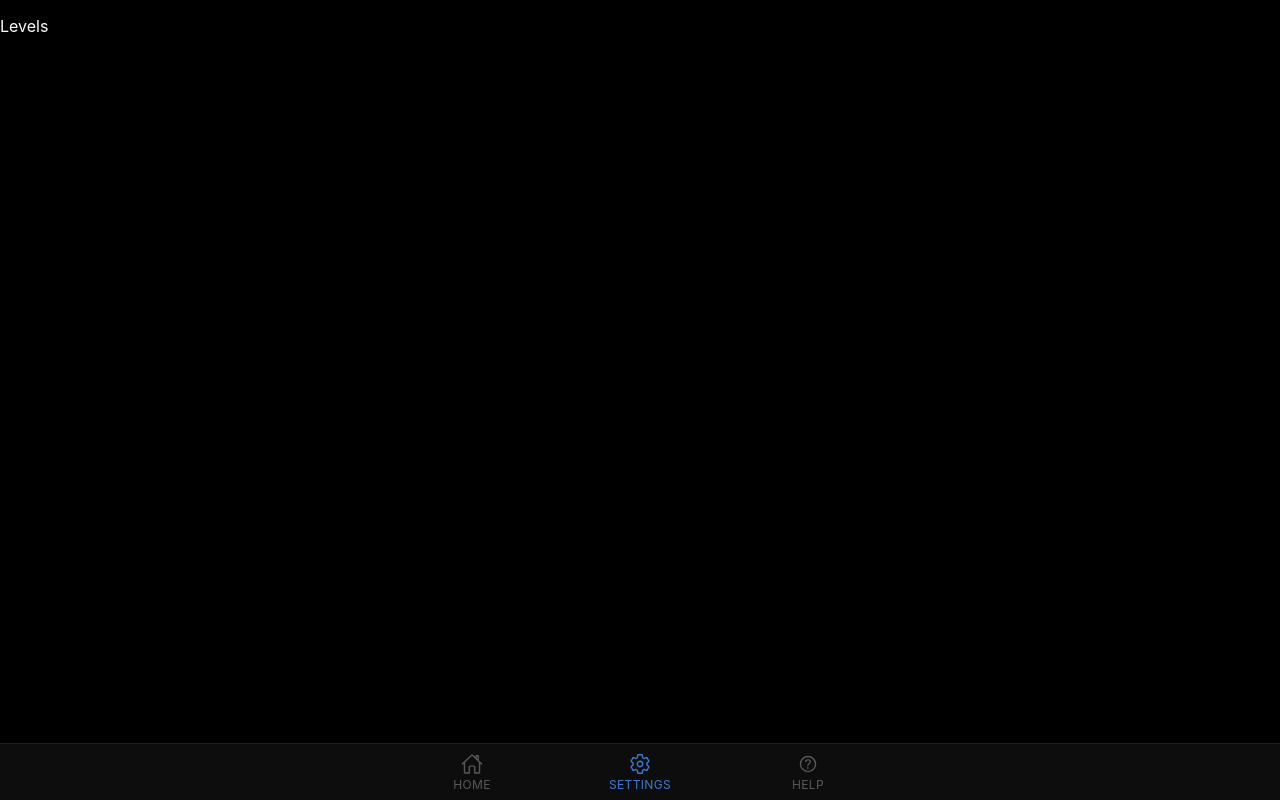
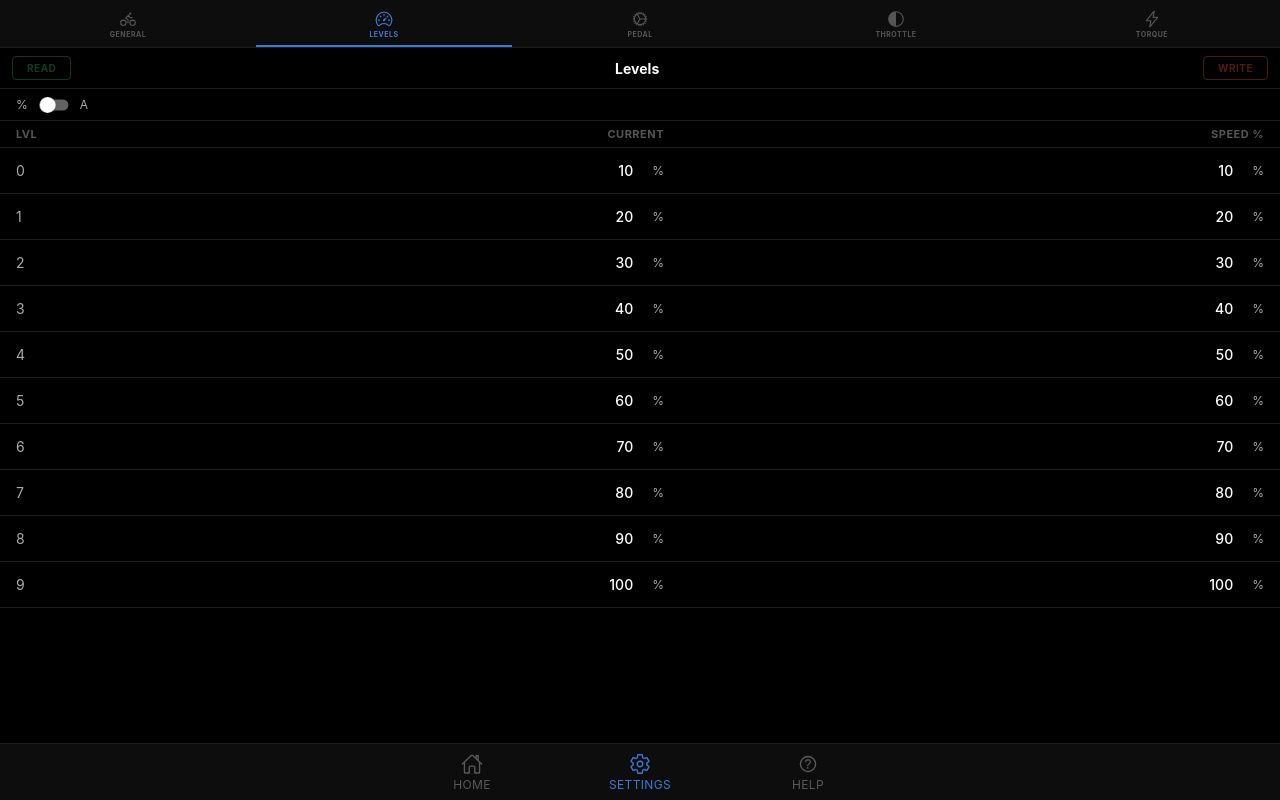
Before and after one commit to dbortz/Speeed_Reborn, a React (Vite) app: page /settings/levels in a window 1280 px wide. Built offline with nearby package versions, Linux system fonts and the light colour scheme.

Commit message:
feat: GeneralPage and LevelsPage (Speeeed style, inner tabs)

```diff
--- a/src/pages/GeneralPage.tsx
+++ b/src/pages/GeneralPage.tsx
@@ -1,3 +1,101 @@
-import { IonPage, IonContent } from '@ionic/react';
-const GeneralPage: React.FC = () => <IonPage><IonContent><p>General</p></IonContent></IonPage>;
+// src/pages/GeneralPage.tsx
+import {
+  IonPage, IonContent, IonHeader, IonList,
+  IonItem, IonLabel, IonSelect, IonSelectOption,
+} from '@ionic/react';
+import { useState, useEffect } from 'react';
+import { useMotorStore } from '../store/motorStore';
+import { BafangBasicParameters, SpeedmeterType, DEFAULT_BASIC } from '../types/BafangTypes';
+import ParameterRow from '../components/ParameterRow';
+import SettingsInnerTabs from '../components/SettingsInnerTabs';
+import ReadWriteBar from '../components/ReadWriteBar';
+
+const GeneralPage: React.FC = () => {
+  const { basic, connected, readBasic, writeBasic } = useMotorStore();
+  const [local, setLocal] = useState<BafangBasicParameters>(basic ?? DEFAULT_BASIC);
+
+  useEffect(() => { if (basic) setLocal(basic); }, [basic]);
+
+  const set = (field: keyof BafangBasicParameters, val: any) =>
+    setLocal((prev) => ({ ...prev, [field]: val }));
+
+  return (
+    <IonPage>
+      <IonHeader style={{ boxShadow: 'none' }}>
+        <SettingsInnerTabs active="general" />
+        <ReadWriteBar
+          title="General"
+          connected={connected}
+          onRead={readBasic}
+          onWrite={() => writeBasic(local)}
+        />
+      </IonHeader>
+
+      <IonContent>
+        <IonList style={{ background: 'transparent' }}>
+          <ParameterRow
+            label="Low Battery Protection"
+            unit="V×10"
+            value={local.low_battery_protection}
+            min={200} max={600}
+            onChange={(v) => set('low_battery_protection', v)}
+          />
+          <ParameterRow
+            label="Current Limit"
+            unit="A"
+            value={local.current_limit}
+            min={1} max={30}
+            onChange={(v) => set('current_limit', v)}
+          />
+          <IonItem
+            lines="full"
+            style={{ '--background': 'transparent', '--border-color': 'var(--bafang-border)' }}
+          >
+            <IonLabel style={{ color: 'var(--bafang-text-muted)' }}>Assist Levels</IonLabel>
+            <IonSelect
+              slot="end"
+              value={local.assist_levels}
+              style={{ color: 'var(--bafang-text)' }}
+              onIonChange={(e) => set('assist_levels', e.detail.value)}
+            >
+              <IonSelectOption value={3}>3</IonSelectOption>
+              <IonSelectOption value={5}>5</IonSelectOption>
+              <IonSelectOption value={9}>9</IonSelectOption>
+            </IonSelect>
+          </IonItem>
+          <ParameterRow
+            label="Wheel Diameter"
+            unit="inches"
+            value={local.wheel_diameter}
+            min={12} max={29}
+            onChange={(v) => set('wheel_diameter', v)}
+          />
+          <IonItem
+            lines="full"
+            style={{ '--background': 'transparent', '--border-color': 'var(--bafang-border)' }}
+          >
+            <IonLabel style={{ color: 'var(--bafang-text-muted)' }}>Speed Meter Type</IonLabel>
+            <IonSelect
+              slot="end"
+              value={local.speedmeter_type}
+              style={{ color: 'var(--bafang-text)' }}
+              onIonChange={(e) => set('speedmeter_type', e.detail.value)}
+            >
+              <IonSelectOption value={SpeedmeterType.External}>External</IonSelectOption>
+              <IonSelectOption value={SpeedmeterType.Internal}>Internal</IonSelectOption>
+              <IonSelectOption value={SpeedmeterType.Motorphase}>Motorphase</IonSelectOption>
+            </IonSelect>
+          </IonItem>
+          <ParameterRow
+            label="Speed Meter Signals"
+            value={local.speedmeter_magnets}
+            min={1} max={32}
+            onChange={(v) => set('speedmeter_magnets', v)}
+          />
+        </IonList>
+      </IonContent>
+    </IonPage>
+  );
+};
+
 export default GeneralPage;
--- a/src/pages/LevelsPage.tsx
+++ b/src/pages/LevelsPage.tsx
@@ -1,3 +1,134 @@
-import { IonPage, IonContent } from '@ionic/react';
-const LevelsPage: React.FC = () => <IonPage><IonContent><p>Levels</p></IonContent></IonPage>;
+// src/pages/LevelsPage.tsx
+import {
+  IonPage, IonContent, IonHeader, IonToggle, IonInput,
+} from '@ionic/react';
+import { useState, useEffect } from 'react';
+import { useMotorStore } from '../store/motorStore';
+import { AssistProfile, DEFAULT_BASIC } from '../types/BafangTypes';
+import SettingsInnerTabs from '../components/SettingsInnerTabs';
+import ReadWriteBar from '../components/ReadWriteBar';
+
+const LevelsPage: React.FC = () => {
+  const { basic, connected, readBasic, writeBasic } = useMotorStore();
+  const [profiles, setProfiles] = useState<AssistProfile[]>(
+    basic?.assist_profiles ?? DEFAULT_BASIC.assist_profiles
+  );
+  const [showAmps, setShowAmps] = useState(false);
+  const maxCurrent = basic?.current_limit ?? 25;
+
+  useEffect(() => {
+    if (basic?.assist_profiles) setProfiles(basic.assist_profiles);
+  }, [basic]);
+
+  const updateProfile = (i: number, field: keyof AssistProfile, val: number) => {
+    setProfiles((prev) =>
+      prev.map((p, idx) => (idx === i ? { ...p, [field]: val } : p))
+    );
+  };
+
+  const handleWrite = async () => {
+    if (!basic) return;
+    await writeBasic({ ...basic, assist_profiles: profiles });
+  };
+
+  return (
+    <IonPage>
+      <IonHeader style={{ boxShadow: 'none' }}>
+        <SettingsInnerTabs active="levels" />
+        <ReadWriteBar
+          title="Levels"
+          connected={connected}
+          onRead={readBasic}
+          onWrite={handleWrite}
+        />
+      </IonHeader>
+
+      <IonContent>
+        {/* Toggle row */}
+        <div className="levels-toggle-row">
+          <span>%</span>
+          <IonToggle
+            checked={showAmps}
+            onIonChange={(e) => setShowAmps(e.detail.checked)}
+            style={{ '--track-background-checked': 'var(--bafang-accent)', transform: 'scale(0.8)' }}
+          />
+          <span>A</span>
+        </div>
+
+        {/* Header row */}
+        <div className="levels-table-header">
+          <span className="col-lvl">LVL</span>
+          <span className="col-val">CURRENT</span>
+          <span className="col-val">SPEED %</span>
+        </div>
+
+        {/* Data rows */}
+        {profiles.map((p, i) => {
+          const currentDisplay = showAmps
+            ? `${((p.current_limit / 100) * maxCurrent).toFixed(1)} A`
+            : null;
+          return (
+            <div
+              key={i}
+              style={{
+                display: 'flex',
+                alignItems: 'center',
+                padding: '0 16px',
+                borderBottom: '1px solid var(--bafang-border)',
+                minHeight: '46px',
+              }}
+            >
+              <span style={{ width: '48px', color: 'var(--bafang-text-muted)', fontSize: '14px' }}>
+                {i}
+              </span>
+              <div style={{ flex: 1, display: 'flex', justifyContent: 'flex-end', alignItems: 'center', gap: '4px' }}>
+                {showAmps ? (
+                  <span style={{ color: 'var(--bafang-text)', fontSize: '14px', fontWeight: 500 }}>
+                    {currentDisplay}
+                  </span>
+                ) : (
+                  <IonInput
+                    type="number"
+                    value={p.current_limit}
+                    min={0} max={100}
+                    style={{
+                      textAlign: 'right',
+                      color: 'var(--bafang-text)',
+                      fontSize: '14px',
+                      fontWeight: 500,
+                      maxWidth: '80px',
+                      '--background': 'transparent',
+                    }}
+                    onIonChange={(e) => updateProfile(i, 'current_limit', Number(e.detail.value))}
+                  />
+                )}
+                {!showAmps && (
+                  <span style={{ color: 'var(--bafang-text-muted)', fontSize: '12px' }}>%</span>
+                )}
+              </div>
+              <div style={{ flex: 1, display: 'flex', justifyContent: 'flex-end', alignItems: 'center', gap: '4px' }}>
+                <IonInput
+                  type="number"
+                  value={p.speed_limit}
+                  min={0} max={100}
+                  style={{
+                    textAlign: 'right',
+                    color: 'var(--bafang-text)',
+                    fontSize: '14px',
+                    fontWeight: 500,
+                    maxWidth: '70px',
+                    '--background': 'transparent',
+                  }}
+                  onIonChange={(e) => updateProfile(i, 'speed_limit', Number(e.detail.value))}
+                />
+                <span style={{ color: 'var(--bafang-text-muted)', fontSize: '12px' }}>%</span>
+              </div>
+            </div>
+          );
+        })}
+      </IonContent>
+    </IonPage>
+  );
+};
+
 export default LevelsPage;
```
